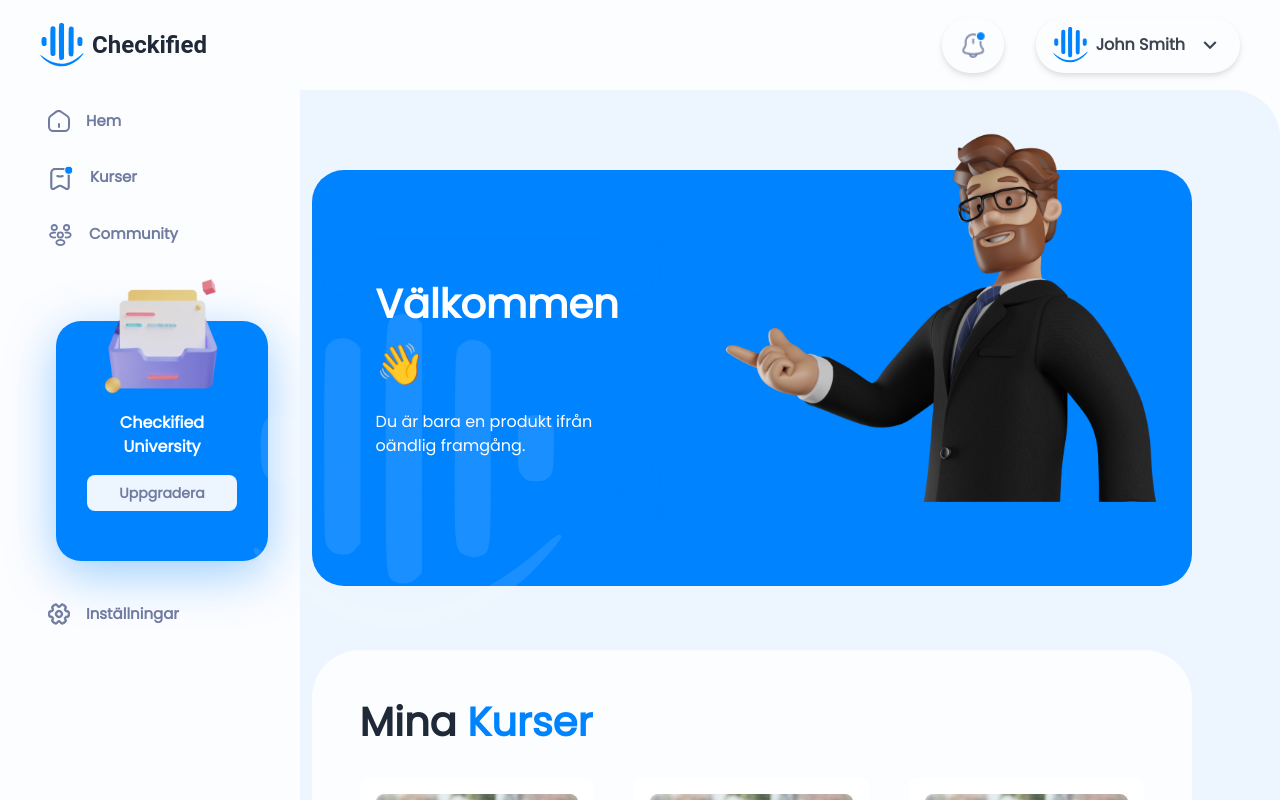
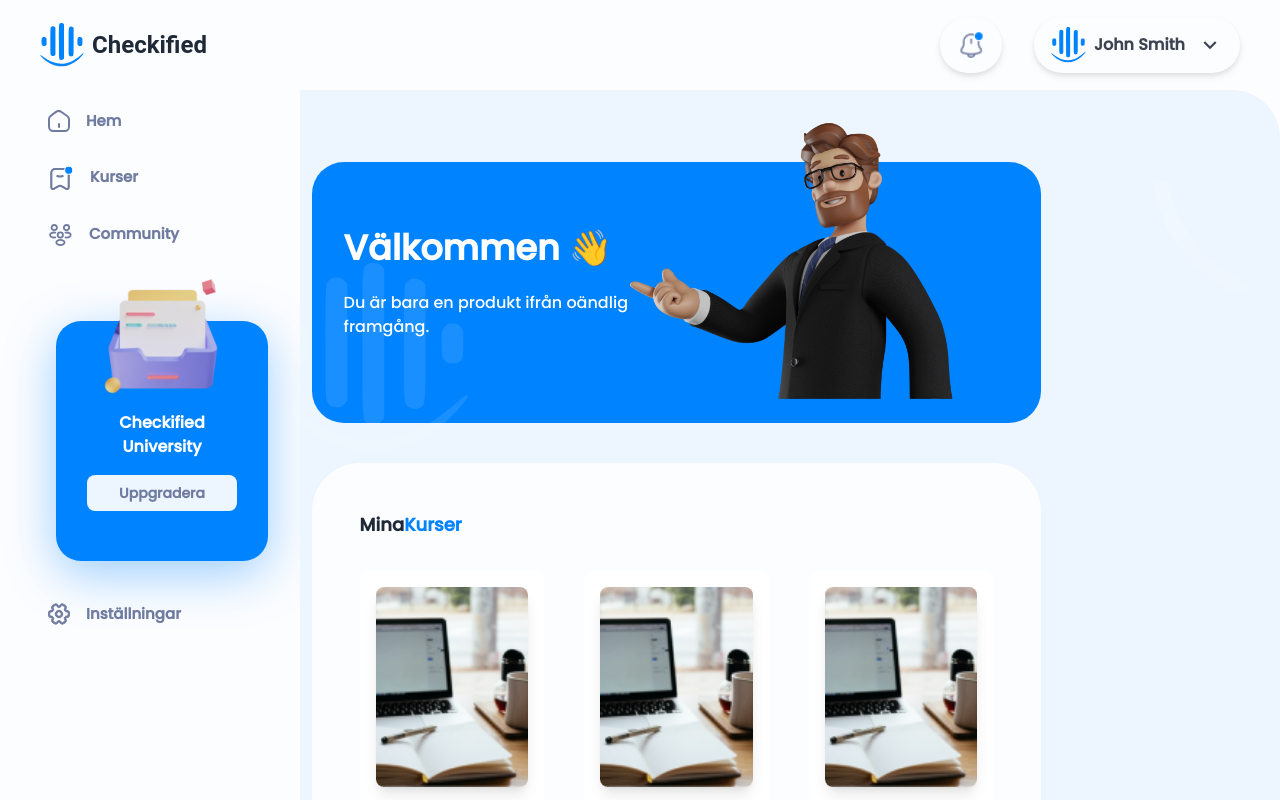
Before and after one commit to Aryansavaj/Projrcts, a Next.js app: page /dashboard in a window 1280 px wide. Shown: the top 800 px of the page. Built offline with nearby package versions, Linux system fonts and the light colour scheme.

Commit message:
Update 4 files

```diff
--- /dev/null
+++ b/components/graphic/HalfCircle.tsx
@@ -0,0 +1,31 @@
+import Image from "next/image"
+import React from "react"
+
+type Props = {
+  sizeClassName?: string
+  positionClassName: string
+  svgClassname?: string
+  className?: string
+}
+
+export default function HalfCircle({
+  sizeClassName,
+  positionClassName,
+  svgClassname,
+  className
+}: Props) {
+  return (
+    <div
+      className={`absolute ${
+        sizeClassName ? sizeClassName : "w-[200px] h-[200px]"
+      } ${positionClassName} ${className}`}
+    >
+      <Image
+        src="/graphics/half-circle.svg"
+        alt="checkified logo"
+        fill
+        className="object-contain"
+      />
+    </div>
+  )
+}
--- a/pages/dashboard/index.tsx
+++ b/pages/dashboard/index.tsx
@@ -7,6 +7,7 @@
 import Title from "@/components/parts/Title";
 import Layout from "@/components/DashboardLayout";
 import FadeLogo from "@/components/graphic/FadeLogo";
+import HalfCircle from "@/components/graphic/HalfCircle";
 import ScrollReveal from "@/components/transition/ScrollReveal";
 import { Progress, Typography } from "@material-tailwind/react";
 import en from "@/locales/en";
@@ -23,30 +24,35 @@
 
   return (
     <Layout headTitle={t.pressData.metaData.title}>
-      <section className="mb-8 lg:mb-8"></section>
-
-      <section className=" bg-primary rounded-[2rem] py-12 lg:py-16 text-white relative mb-16 isolate">
-        <div className="w-full lg:w-2/5  p-8 lg:px-16 lg:py-10 rounded-tl-3xl rounded-bl-3xl backdrop-blur-xl lg:mr-auto mt-40 lg:mt-0">
+      <div className="flex flex-wrap mt-6 -mx-3">
+        <div className="w-full max-w-full px-3 flex-0 lg:w-10/12">
+          <section className="bg-primary rounded-[2rem] py-12 lg:py-5 text-white relative mb-10 isolate">
+            <div className="w-full lg:w-1/2  p-8 lg:px-8 lg:py-10 lg:mr-auto mt-40 lg:mt-0">
               <FadeLogo
-            positionClassName="left-[-4rem] bottom-[-7rem]"
+                positionClassName="left-[-2rem] bottom-[-2rem]"
                 svgClassname="svg-white-opacity"
-            sizeClassName="w-[20rem] h-[20rem]"
+                sizeClassName="w-[12rem] h-[12rem]"
+                className="z-[-1]"
+              />
+              <HalfCircle
+                positionClassName="left-[47rem] bottom-[1rem]"
+                sizeClassName="w-[14rem] h-[14rem]"
                 className="z-[-1]"
               />
 
 
               <ScrollReveal>
-            <h2 className="text-[30px] lg:text-[40px] mb-4 font-bold">
+                <h2 className="text-[35px] lg:text-[35px] mb-4 font-semibold">
                   Välkommen 👋
                 </h2>
 
-            <p className="mb-6">
+                <p className="mb-6 font-medium">
                   Du är bara en produkt ifrån oändlig framgång.{" "}
                 </p>
               </ScrollReveal>
             </div>
 
-        <div className="absolute w-full h-[300px] lg:w-[520px] lg:h-[520px] xl:w-[460px] xl:h-[380px] -top-10 -right-2 lg:top-[1rem] xl:top-[-3rem] lg:-right-10 xl:right-[1rem] z-[-1]">
+            <div className="absolute w-full h-[300px] lg:w-[520px] lg:h-[520px] xl:w-[460px] xl:h-[285px] -top-10 -right-2 lg:top-[1rem] xl:top-[-3rem] lg:-right-10 xl:right-[1rem] z-[-1]">
               <Image
                 src="/images/dashboard/man-ask.png"
                 alt="stats"
@@ -54,10 +60,13 @@
                 className="absolute object-contain"
               />
             </div>
+
+
           </section>
           <section className="p-8 lg:p-12 bg-base-100 rounded-[3rem] items-center lg:flex-row gap-8">
             <ScrollReveal>
-          <Title blackText={"Mina"} blueText={"Kurser"} className="text-left" />
+            <h1 className="text-[26px] lg:text-[40px] leading-[2rem] lg:leading-[3rem] mb-8 text-left font-900 text-18">
+              <span className="">Mina</span><span className="text-primary ">Kurser</span></h1>
             </ScrollReveal>
             <div className="grid grid-cols-1 lg:grid-cols-3 gap-10">
               <ScrollReveal className="bg-white grid justify-between rounded-lg p-4 cursor-pointer transition-all duration-150">
@@ -116,6 +125,8 @@
               </ScrollReveal>
             </div>
           </section>
+        </div>
+      </div>
     </Layout>
   );
 }
--- a/styles/globals.scss
+++ b/styles/globals.scss
@@ -1,5 +1,5 @@
 @import url("https://fonts.googleapis.com/css?family=Montserrat:100;300;800");
-@import url("https://fonts.googleapis.com/css?family=Poppins");
+@import url("https://fonts.googleapis.com/css?family=Poppins:500;600;700;800;900");
 
 @tailwind base;
 @tailwind components;
@@ -505,3 +505,14 @@
     }
   }
 }
+
+.left-\[47rem\]{
+  left: 47rem;
+}
+.text-18 {
+  font-size: 1.125rem !important;
+  line-height: 1.75rem !important;
+}
+.font-900{
+  font-weight: 900 !important;
+}
```
Also changed, not shown: public/graphics/half-circle.svg (added). Lines whose indentation alone changed are shown as unchanged.
